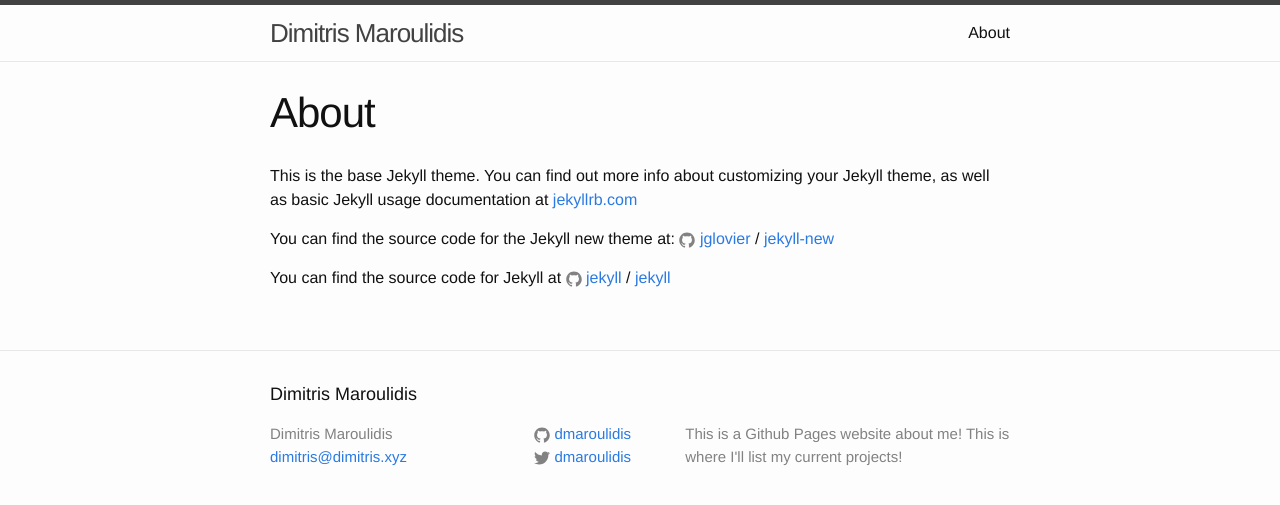
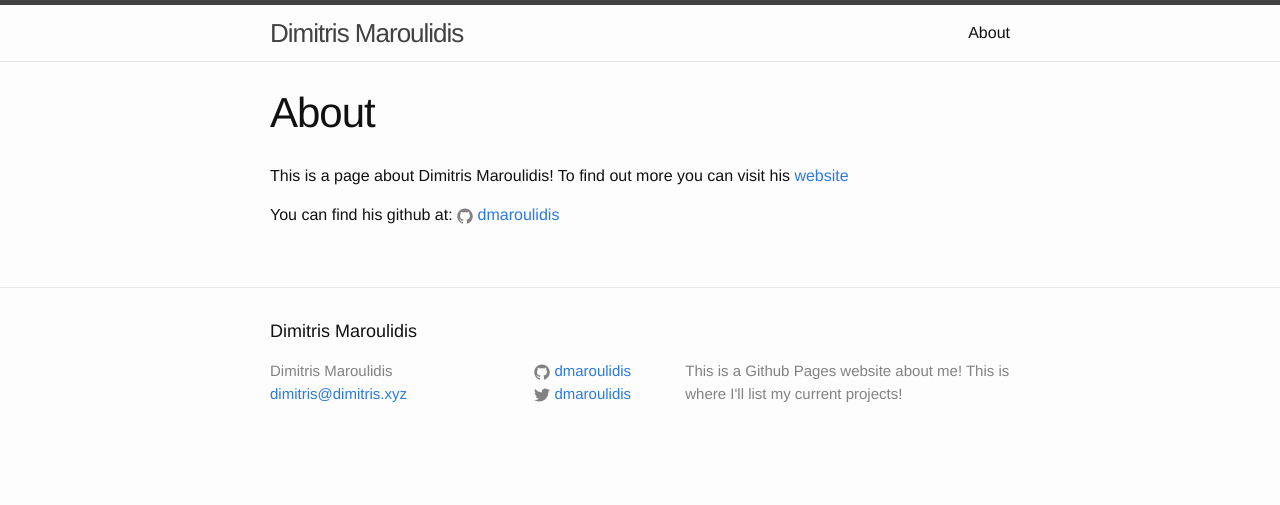
Before and after one commit to dmaroulidis/dmaroulidis.github.io, a Jekyll site: the page built from about.md, in a window 1280 px wide. Shown: the top 505 px of the page. Built offline with Jekyll 4.4.1, drawn with Linux system fonts in a browser that asks for light colours.

Commit message:
Update about page.

```diff
--- a/about.md
+++ b/about.md
@@ -4,12 +4,7 @@ title: About
 permalink: /about/
 ---
 
-This is the base Jekyll theme. You can find out more info about customizing your Jekyll theme, as well as basic Jekyll usage documentation at [jekyllrb.com](http://jekyllrb.com/)
+This is a page about Dimitris Maroulidis! To find out more you can visit his [website](https://dimitrismaroulidis.com)
 
-You can find the source code for the Jekyll new theme at:
-{% include icon-github.html username="jglovier" %} /
-[jekyll-new](https://github.com/jglovier/jekyll-new)
-
-You can find the source code for Jekyll at
-{% include icon-github.html username="jekyll" %} /
-[jekyll](https://github.com/jekyll/jekyll)
+You can find his github at:
+{% include icon-github.html username="dmaroulidis" %}
```
